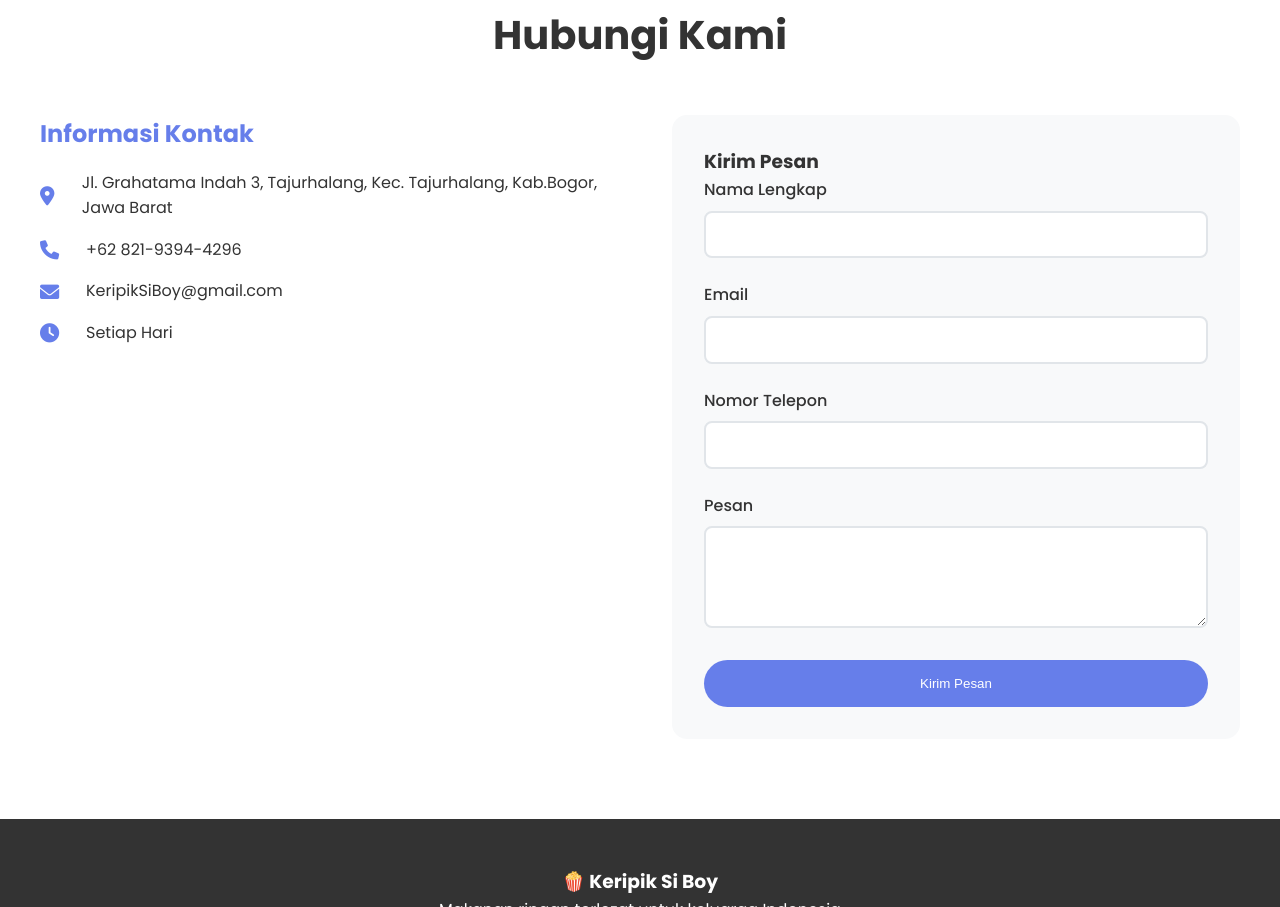
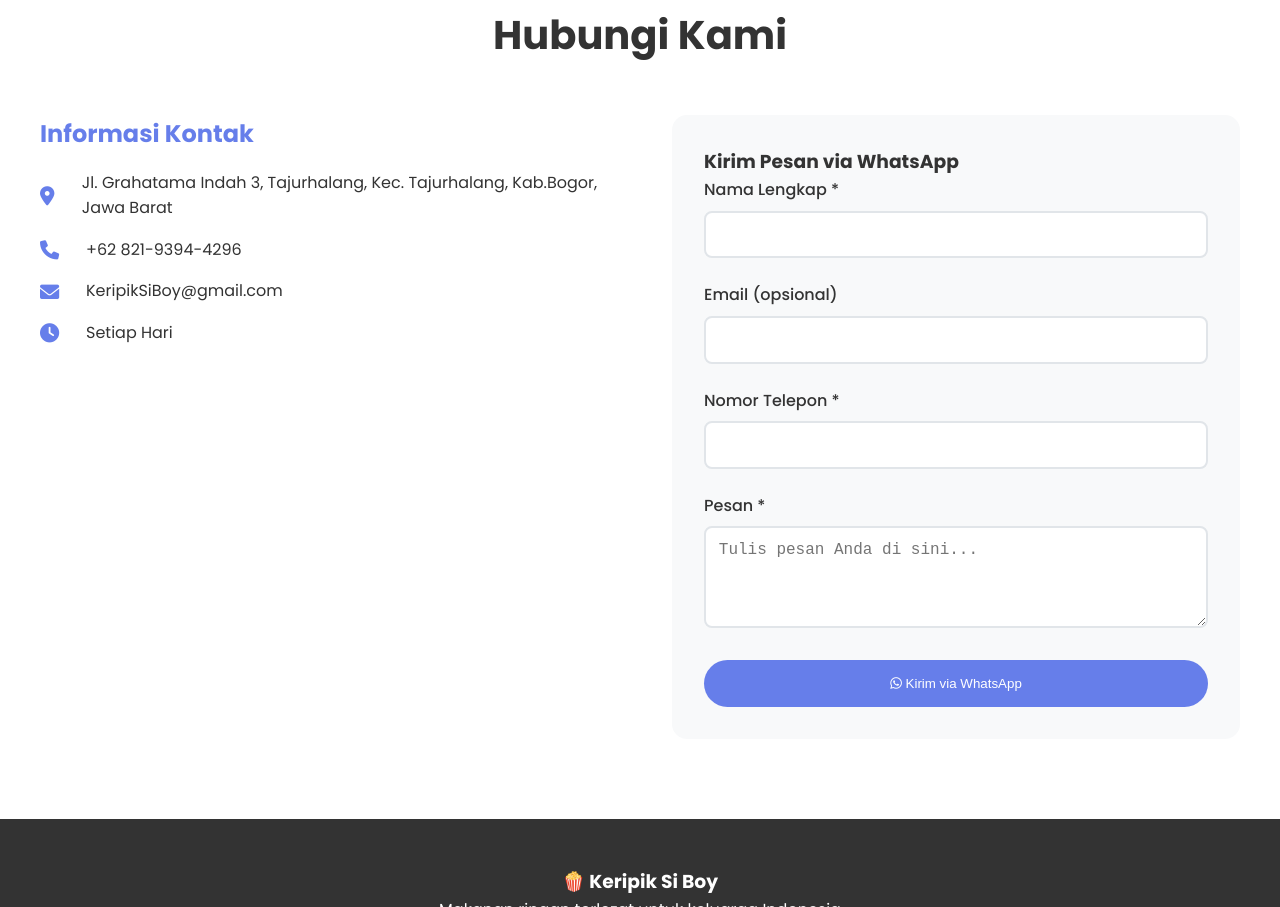
Before and after one commit to Quilava3050/keripik-si-boy-2, a plain HTML site: page index.html in a window 1280 px wide. Shown: the part 3073-3980 px from the top of the page. Drawn offline with Linux system fonts and the light colour scheme.

Commit message:
Update index.html

```diff
--- a/index.html
+++ b/index.html
@@ -4,7 +4,6 @@
     <meta charset="UTF-8">
     <meta name="viewport" content="width=device-width, initial-scale=1.0">
     <title>SiBoy - Makanan Ringan Terbaik</title>
-    <link rel="icon" type="image/png" href="https://files.catbox.moe/8nn3oh.png" />
     <meta name="description" content="Website bisnis makanan ringan dengan produk berkualitas tinggi dan layanan terbaik">
     <meta name="keywords" content="makanan ringan, snack, keripik, biskuit, kacang, popcorn">
 
@@ -111,7 +110,7 @@
                     <div class="product-info">
                         <h3 class="product-title">Keripik Tempe Original</h3>
                         <p class="product-description">Keripik tempe dengan rasa original yang gurih dan nikmat, tanpa tambahan bumbu. Tekstur renyah yang cocok untuk teman santai.</p>
-                        <div class="product-price">Rp 12.000</div>
+                        <div class="product-price">Rp 15.000</div>
                         <div class="product-actions">
                             <button class="order-button" onclick="checkoutNow('Keripik Tempe Original', 15000)">Checkout Sekarang</button>
                             <button class="wishlist-btn" onclick="addToWishlist('Keripik Tempe Original')" title="Tambah ke Wishlist">
@@ -152,7 +151,7 @@
                     <div class="product-info">
                         <h3 class="product-title">Keripik Pare Original</h3>
                         <p class="product-description">Keripik pare dengan rasa original yang unik dan nikmat. Sayuran pare yang diolah menjadi keripik renyah.</p>
-                        <div class="product-price">Rp 10.000</div>
+                        <div class="product-price">Rp 18.000</div>
                         <div class="product-actions">
                             <button class="order-button" onclick="checkoutNow('Keripik Pare Original', 18000)">Checkout Sekarang</button>
                             <button class="wishlist-btn" onclick="addToWishlist('Keripik Pare Original')" title="Tambah ke Wishlist">
@@ -222,25 +221,27 @@
                     </div>
                 </div>
                 <div class="contact-form">
-                    <h3>Kirim Pesan</h3>
+                    <h3>Kirim Pesan via WhatsApp</h3>
                     <form onsubmit="submitForm(event)">
                         <div class="form-group">
-                            <label for="name">Nama Lengkap</label>
+                            <label for="name">Nama Lengkap *</label>
                             <input type="text" id="name" required>
                         </div>
                         <div class="form-group">
-                            <label for="email">Email</label>
-                            <input type="email" id="email" required>
+                            <label for="email">Email (opsional)</label>
+                            <input type="email" id="email">
                         </div>
                         <div class="form-group">
-                            <label for="phone">Nomor Telepon</label>
+                            <label for="phone">Nomor Telepon *</label>
                             <input type="tel" id="phone" required>
                         </div>
                         <div class="form-group">
-                            <label for="message">Pesan</label>
-                            <textarea id="message" rows="4" required></textarea>
+                            <label for="message">Pesan *</label>
+                            <textarea id="message" rows="4" placeholder="Tulis pesan Anda di sini..." required></textarea>
                         </div>
-                        <button type="submit" class="submit-button">Kirim Pesan</button>
+                        <button type="submit" class="submit-button">
+                            <i class="fab fa-whatsapp"></i> Kirim via WhatsApp
+                        </button>
                     </form>
                 </div>
             </div>
@@ -284,5 +285,4 @@
     <!-- Scripts -->
     <script src="script.js"></script>
 </body>
-
 </html>
```
